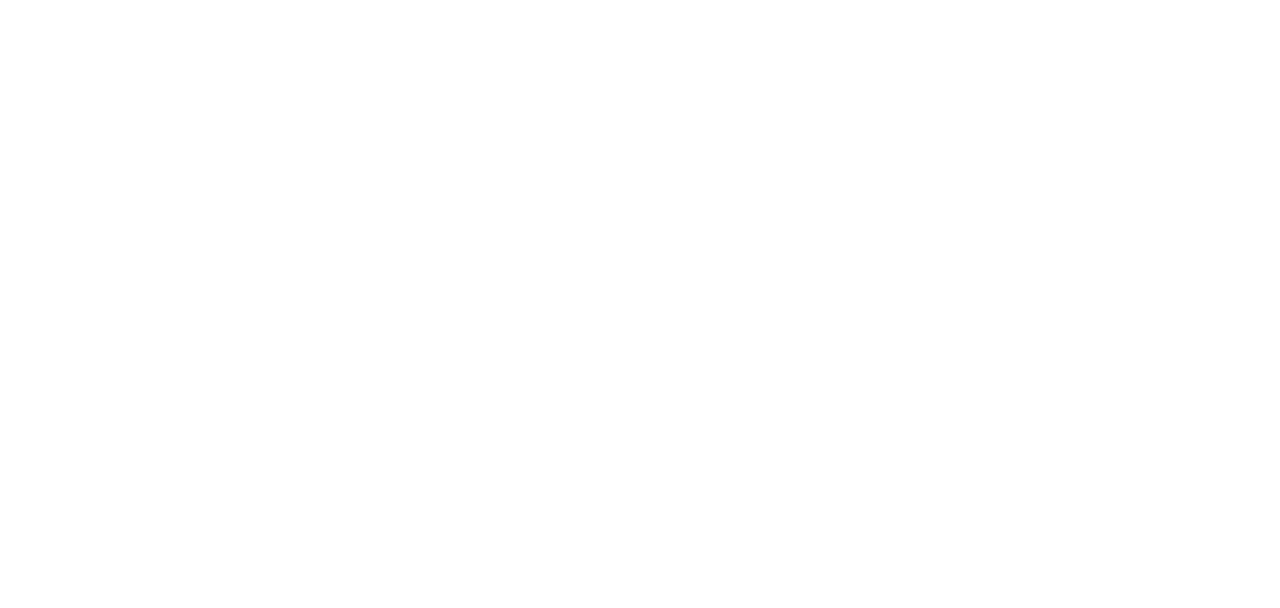
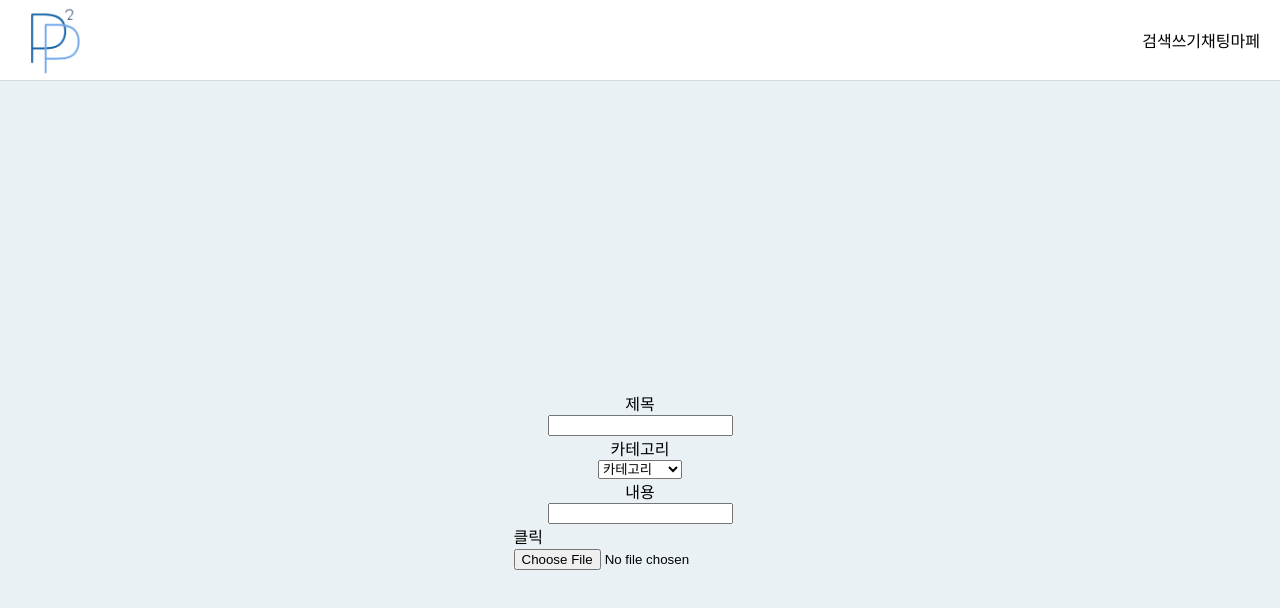
Before and after one commit to Ha-Seong-Seung/P2P_Community, a React (Create React App) app: page /board_write in a window 1280 px wide. Before the commit this address had no page. Shown: the top 608 px of the page. Built offline with nearby package versions, Linux system fonts and the light colour scheme.

Commit message:
2022.06.22 add board_write page

```diff
--- a/src/App.js
+++ b/src/App.js
@@ -3,6 +3,7 @@ import { Route, Routes, BrowserRouter } from 'react-router-dom';
 import SignIn from "./frontend/js/signIn.js";
 import SignUp from "./frontend/js/signUp.js";
 import Main from "./frontend/js/main.js";
+import BoardWrite from "./frontend/js/board_write.js";
 
 function App() {
   return (
@@ -11,6 +12,7 @@ function App() {
         <Route path="/" element={<SignIn/>} exact />
         <Route path="/signUp" element={<SignUp/>} exact />
         <Route path="/main" element={<Main/>} exact />
+        <Route path="/board_write" element={<BoardWrite/>} exact />
       </Routes>
     </BrowserRouter>
   );
--- /dev/null
+++ b/src/css/board_write.css
@@ -0,0 +1,15 @@
+.board_write {
+  background-color: var(--bg-color);
+  display: flex;
+  padding-top: 80px;
+  display: flex;
+  justify-content: center;
+  height: 100vh;
+}
+
+.board_write .write {
+  display: flex;
+  flex-direction: column;
+  justify-content: center;
+  align-items: center;
+}
--- /dev/null
+++ b/src/frontend/js/board_write.js
@@ -0,0 +1,32 @@
+import '../../css/board_write.css';
+import Header from "../components/header";
+
+function board_write() {
+  return (
+    <div className='board_write'>
+      <Header />
+      <div className='write'>
+        제목
+        <input type='text'></input>
+        카테고리
+        <select name="category">
+            <option value="">카테고리</option>
+            <option value="자유게시판">자유게시판</option>
+            <option value="투자결산">투자결산</option>
+        </select>
+        내용
+        <input type='text'></input>
+        <form method='post'>
+          <div>
+            <label for='chooseFile'>
+              클릭
+            </label>
+          </div>
+          <input type='file' id='chooseFile' name='chooseFile' accept='image/*'></input>
+        </form>
+      </div>
+    </div>
+  );
+}
+
+export default board_write;
```
